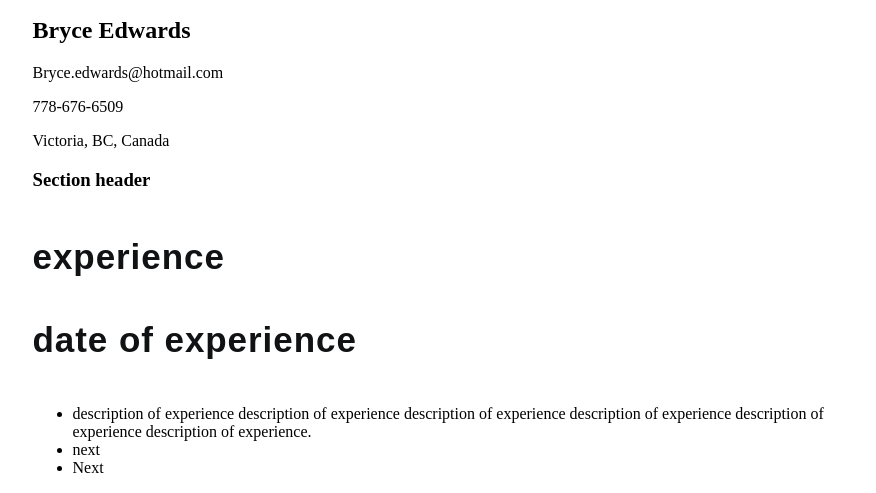
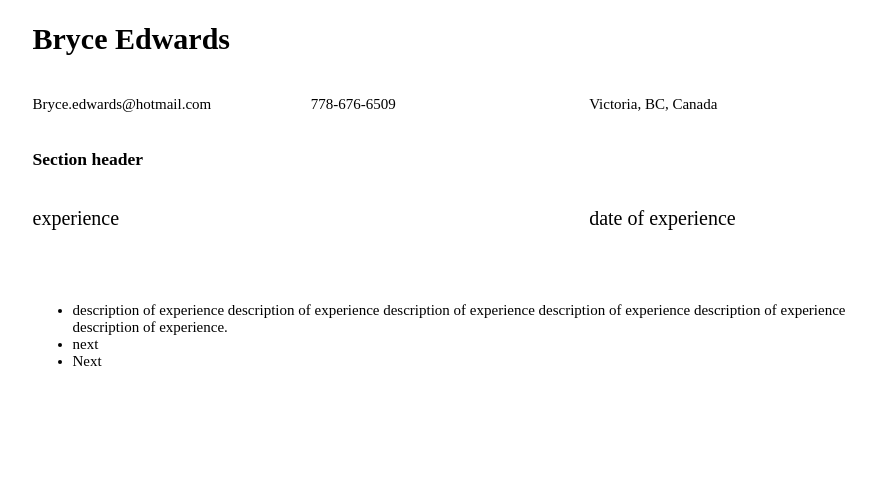
Before and after one commit to Brycce/brycce.github.io, a plain HTML site: page index.html in a window 1280 px wide. Shown: the part 1909-2402 px from the top of the page, without its empty margins (190-1066 px from the left). After the commit the page ends 2294 px from the top, so only its background shows below. Drawn offline with Linux system fonts and the light colour scheme.

Commit message:
some resume stuff

```diff
--- a/index.html
+++ b/index.html
@@ -127,25 +127,27 @@
     -->
 </section>
 <section id="resume" class="resume">
-    <h2>
+    <h2 class="name">
         Bryce Edwards
     </h2>
     <div class="contact">
-    <p>Bryce.edwards@hotmail.com</p>
-    <p>778-676-6509</p>
-    <p>Victoria, BC, Canada</p>
+    <p class="email">Bryce.edwards@hotmail.com</p>
+    <p class="phone">778-676-6509</p>
+    <p class="local">Victoria, BC, Canada</p>
     </div>
     <div class="experience">
     <h3>
         Section header
     </h3>
-    <h4 class="exp-head">
+    <div class="exp-row">
+    <p class="exp-head">
         experience
-    </h4>
-    <h4 class="exp-date">
+    </p>
+    <p class="exp-date">
         date of experience
-    </h4>
-    <ul>
+    </p>
+    </div>
+    <ul class="experience">
        <li>description of experience description of experience description of experience description of experience description of experience description of experience. </li>
        <li> next</li>
        <li>Next</li>
--- a/style.css
+++ b/style.css
@@ -361,6 +361,60 @@ margin: 3.6329px 0px;
 }
 
 
+ /* resume */
 
+ .resume{
 
- /* For page Templates */
+ }
+
+.name{
+    font-size: 30px;
+}
+.contact{
+    font-size: 25px;
+    display: grid;
+    grid-template-columns: repeat(3, 1fr);
+    gap: 10ååpx;
+    grid-auto-rows: minmax(50px, auto);
+}
+
+.email{
+    font-size: 15px;
+    grid-column: 1 / 3;
+    grid-row: 1;
+}
+.phone{
+    font-size: 15px;
+    grid-column: 2 / 3;
+    grid-row: 1;
+}
+
+.local{
+    font-size: 15px;
+    grid-column: 3 / 3;
+    grid-row: 1;
+}
+
+.exp-row{
+    display: grid;
+    grid-template-columns: repeat(3, 1fr);
+    gap: 10opx;
+    grid-auto-rows: minmax(100px, auto);
+}
+
+.exp-head{
+    font-size: 20px;
+    grid-column: 1 / 3;
+    grid-row: 1;
+
+}
+
+.exp-date{
+    font-size: 20px;
+    grid-column: 3 / 3;
+    grid-row: 1;
+}
+
+.experience{
+    font-size: 15px;
+}
```
